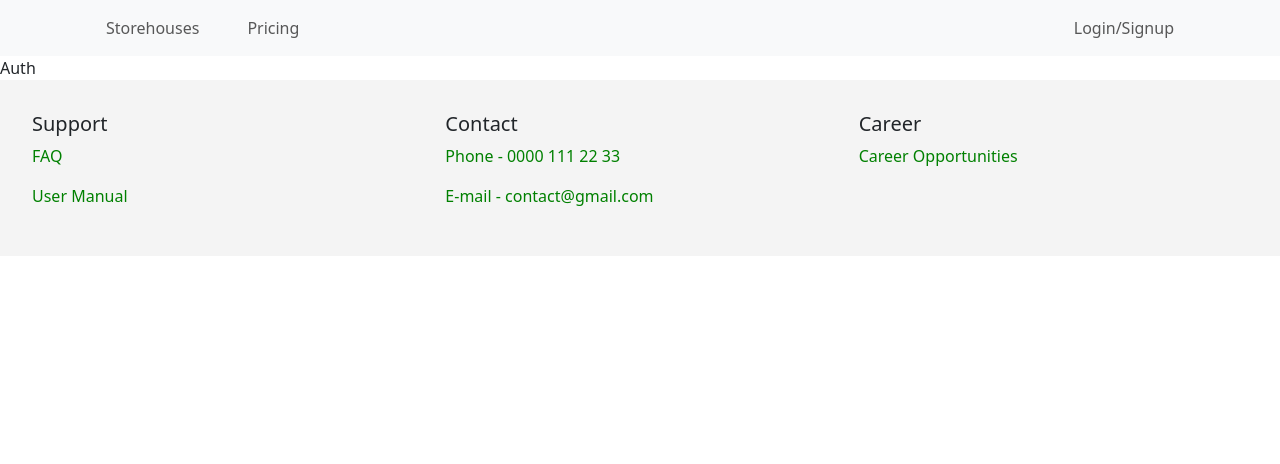
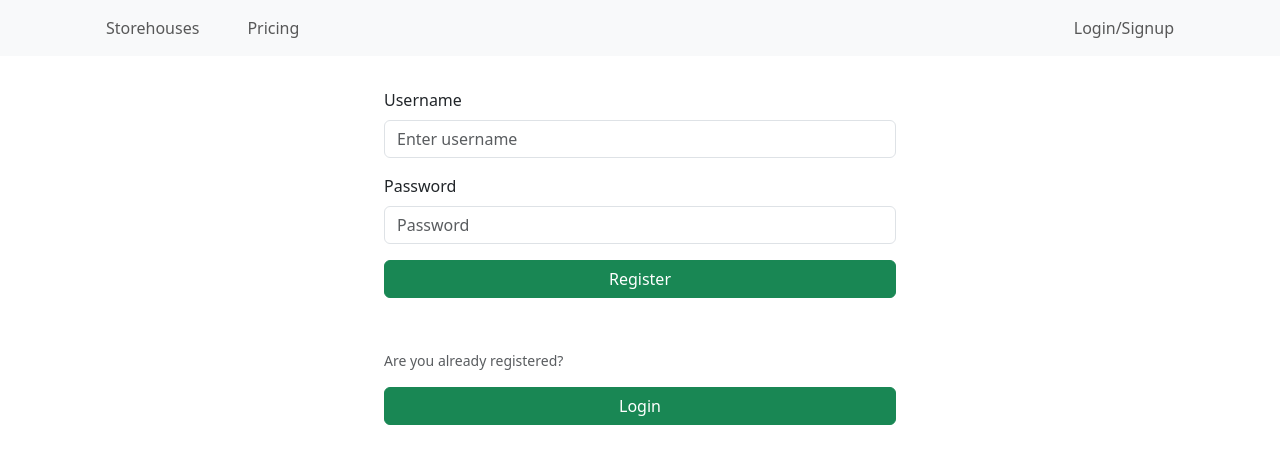
Before and after one commit to Murat-Yavas/storehouse-tracking-app, a React (Vite) app: page /auth in a window 1280 px wide. Shown: the top 464 px of the page. Built offline with nearby package versions, Linux system fonts and the light colour scheme.

Commit message:
Update components

```diff
--- a/src/components/Auth/Auth.jsx
+++ b/src/components/Auth/Auth.jsx
@@ -1,7 +1,34 @@
-import React from "react";
+import Button from "react-bootstrap/Button";
+import Form from "react-bootstrap/Form";
+import styles from "./Auth.module.css";
 
 const Auth = () => {
-  return <div>Auth</div>;
+  return (
+    <Form className={`${styles["auth-form"]}`}>
+      <Form.Group className="mb-3" controlId="formBasicUsername">
+        <Form.Label>Username</Form.Label>
+        <Form.Control type="username" placeholder="Enter username" />
+      </Form.Group>
+
+      <Form.Group className="mb-3" controlId="formBasicPassword">
+        <Form.Label>Password</Form.Label>
+        <Form.Control type="password" placeholder="Password" />
+      </Form.Group>
+
+      <div className={`${styles["auth-buttons"]}`}>
+        <Button variant="success" type="submit" className="mb-5">
+          Register
+        </Button>
+
+        <Form.Text className={`${styles["register-section"]}`}>
+          Are you already registered?
+        </Form.Text>
+        <Button variant="success" type="submit">
+          Login
+        </Button>
+      </div>
+    </Form>
+  );
 };
 
 export default Auth;
--- /dev/null
+++ b/src/components/Auth/Auth.module.css
@@ -0,0 +1,14 @@
+.auth-form {
+  width: 40%;
+  margin: 2rem auto;
+}
+
+.auth-buttons {
+  display: flex;
+  flex-direction: column;
+}
+
+.register-section {
+  font-size: 1rem;
+  margin-bottom: 1rem;
+}
--- a/src/components/Footer/Footer.jsx
+++ b/src/components/Footer/Footer.jsx
@@ -4,7 +4,7 @@ const Footer = () => {
   return (
     <div className={` ${styles.footer}`}>
       <div className="row">
-        <div className={`col-4 ${styles["footer-section"]}`}>
+        <div className={`col-12 col-md-4 ${styles["footer-section"]}`}>
           <h5>Support</h5>
           <div>
             <p className={`${styles["footer-element"]}`}>FAQ</p>
@@ -12,7 +12,7 @@ const Footer = () => {
           </div>
         </div>
 
-        <div className={`col-4 ${styles["footer-section"]}`}>
+        <div className={`col-12 col-md-4 ${styles["footer-section"]}`}>
           <h5>Contact</h5>
           <div>
             <p className={`${styles["footer-element"]}`}>
@@ -24,7 +24,7 @@ const Footer = () => {
           </div>
         </div>
 
-        <div className={`col-4 ${styles["footer-section"]}`}>
+        <div className={`col-12 col-md-4 ${styles["footer-section"]}`}>
           <h5>Career</h5>
           <div>
             <p className={`${styles["footer-element"]}`}>
--- a/src/components/Footer/Footer.module.css
+++ b/src/components/Footer/Footer.module.css
@@ -1,6 +1,7 @@
 .footer {
   padding: 2rem;
   background-color: rgb(244, 244, 244);
+  text-align: center;
 }
 
 .footer-element {
@@ -10,4 +11,5 @@
 .footer-element:hover {
   cursor: pointer;
   color: rgb(39, 182, 182);
+  transition: 0.2s;
 }
--- a/src/components/Home/Home.jsx
+++ b/src/components/Home/Home.jsx
@@ -5,6 +5,7 @@ import { IoDocumentText } from "react-icons/io5";
 import { TbBuildingWarehouse } from "react-icons/tb";
 import { MdOutlineWarehouse } from "react-icons/md";
 import { FaMoneyBillWave } from "react-icons/fa6";
+import Footer from "../Footer/Footer";
 
 const Home = () => {
   return (
@@ -63,6 +64,7 @@ const Home = () => {
           />
         </div>
       </div>
+      <Footer />
     </div>
   );
 };
--- a/src/components/MainNavigation/MainNavigation.jsx
+++ b/src/components/MainNavigation/MainNavigation.jsx
@@ -17,23 +17,25 @@ const MainNavigation = () => {
         <Navbar.Toggle aria-controls="responsive-navbar-nav" />
         <Navbar.Collapse id="responsive-navbar-nav">
           <Nav className={`me-auto ${styles["nav-links"]}`}>
+            <div className="d-flex">
               <Nav.Link className={`${styles["nav-link-element"]}`}>
-              <NavLink className={`${styles["text"]}`} to="/auth">
+                <NavLink className={`${styles["text"]}`} to="/">
                   Storehouses
                 </NavLink>
               </Nav.Link>
               <Nav.Link className={`${styles["nav-link-element"]}`}>
-              <NavLink className={`${styles["text"]}`} to="/auth">
+                <NavLink className={`${styles["text"]}`} to="/">
                   Pricing
                 </NavLink>
               </Nav.Link>
-          </Nav>
-          <Nav className={`${styles["nav-links"]}`}>
-            <Nav.Link className={`${styles["nav-link-element"]}`}>
+            </div>
+            <div>
+              <Nav.Link className={` ${styles["nav-link-element"]}`}>
                 <NavLink className={`${styles["text"]}`} to="/auth">
                   Login/Signup
                 </NavLink>
               </Nav.Link>
+            </div>
           </Nav>
         </Navbar.Collapse>
       </Container>
--- a/src/components/MainNavigation/MainNavigation.module.css
+++ b/src/components/MainNavigation/MainNavigation.module.css
@@ -3,7 +3,10 @@
 }
 
 .nav-links {
+  width: 100%;
   height: 40px;
+  display: flex;
+  justify-content: space-between;
 }
 
 .nav-link-element {
--- a/src/components/UI/HomeCard.module.css
+++ b/src/components/UI/HomeCard.module.css
@@ -1,5 +1,4 @@
 .home-card:hover {
-  cursor: pointer;
   background-color: rgb(244, 244, 244);
   transition: 0.2s;
 }
--- a/src/pages/Root.jsx
+++ b/src/pages/Root.jsx
@@ -1,14 +1,12 @@
 import React from "react";
 import MainNavigation from "../components/MainNavigation/MainNavigation";
 import { Outlet } from "react-router-dom";
-import Footer from "../components/Footer/Footer";
 
 const Root = () => {
   return (
     <div>
       <MainNavigation />
       <Outlet />
-      <Footer />
     </div>
   );
 };
```
Lines whose indentation alone changed are shown as unchanged.
